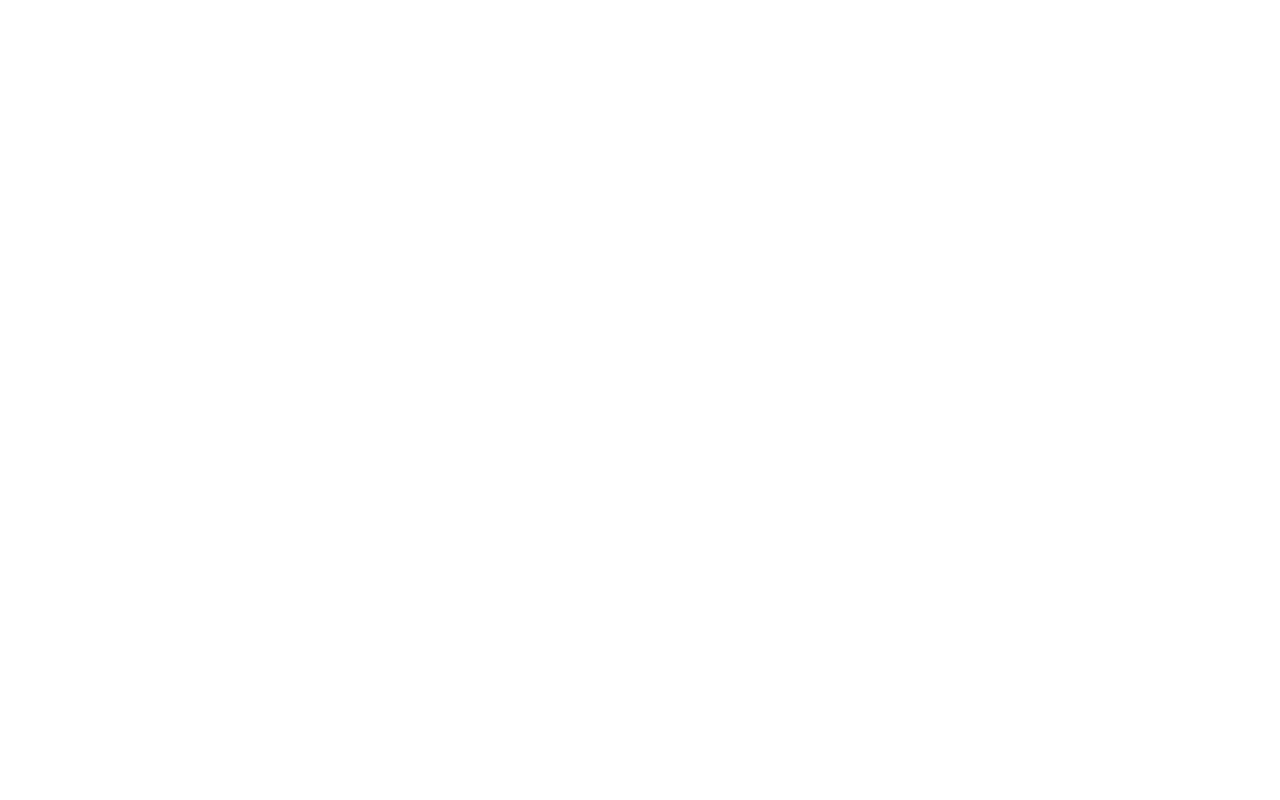
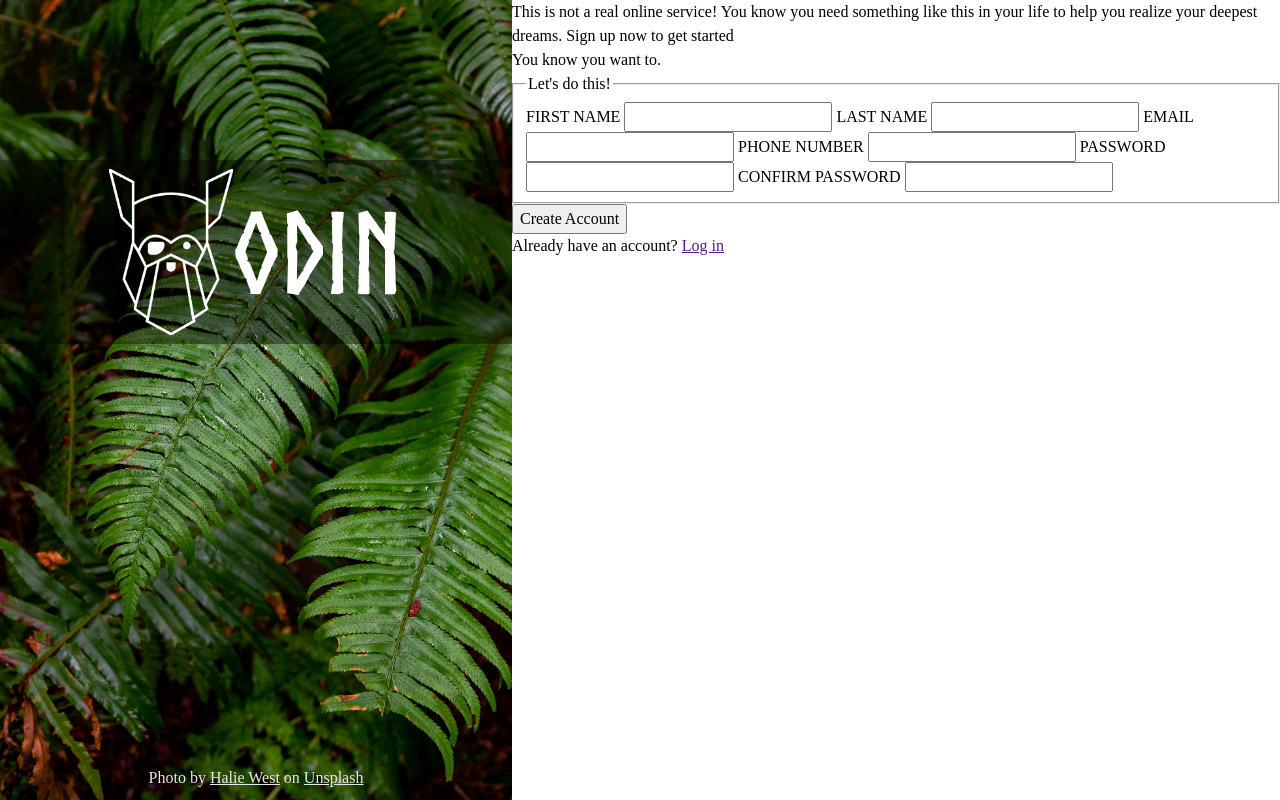
Before and after one commit to NickBzy/sign-up-form, a plain HTML site: page index.html in a window 1280 px wide. Drawn offline with Linux system fonts and the light colour scheme.

Commit message:
Add styling and assets to left side

```diff
--- a/index.html
+++ b/index.html
@@ -4,9 +4,51 @@
     <meta charset="UTF-8">
     <meta name="viewport" content="width=device-width, initial-scale=1.0">
     <link rel="stylesheet" href="./styles/styles.css">
+    <link rel="stylesheet" href="./fonts/stylesheet.css">
     <title>Sign-Up Form</title>
 </head>
 <body>
+    <div class="container">
+        <div class="left-side">
+            <img src="./images/main.jpg" alt="soccer background" class="main-img">
+            <div class="brand">
+                <img src="./images/odin.png" alt="odin logo">
+                <h1>ODIN</h1>
+            </div>
+            <p class="credits">Photo by <a href="https://unsplash.com/fr/@haliewestphoto">Halie West</a> on <a href="https://unsplash.com">Unsplash</a></p>
+        </div>
+
+        <div class="right-side">
+            <p>This is not a real online service! You know you need something
+                like this in your life to help you realize your deepest dreams.
+                Sign up now to get started
+            </p>
+            <p>You know you want to.</p>
+
+            <form action="" method="post">
+                <fieldset>
+                    <legend>Let's do this!</legend>
+                    <label for="first-name">FIRST NAME</label>
+                    <input type="text">
+                    <label for="last-name">LAST NAME</label>
+                    <input type="text">
+
+                    <label for="email">EMAIL</label>
+                    <input type="email">
+                    <label for="phone">PHONE NUMBER</label>
+                    <input type="tel">
+
+                    <label for="password">PASSWORD</label>
+                    <input type="password">
+                    <label for="confirm-password">CONFIRM PASSWORD</label>
+                    <input type="password">
+                </fieldset>
+                <button type="submit">Create Account</button>
+            </form>
+            <p>Already have an account? <a href="">Log in</a></p>
+        </div>
+    </div>
+
 
     <script src="./scripts/script.js"></script>
 </body>
--- a/styles/styles.css
+++ b/styles/styles.css
@@ -0,0 +1,106 @@
+/* CSS RESETS: 9 RESETS */
+/* 1. Use a more-intuitive box-sizing model */
+*, *::before, *::after {
+    box-sizing: border-box;
+}
+
+  /* 2. Remove default margin */
+* {
+    margin: 0;
+}
+
+body {
+/* 3. Add accessible line-height */
+line-height: 1.5;
+/* 4. Improve text rendering */
+-webkit-font-smoothing: antialiased;
+}
+
+/* 5. Improve media defaults */
+img, picture, video, canvas, svg {
+display: block;
+max-width: 100%;
+}
+
+/* 6. Inherit fonts for form controls */
+input, button, textarea, select {
+font: inherit;
+}
+
+/* 7. Avoid text overflows */
+p, h1, h2, h3, h4, h5, h6 {
+overflow-wrap: break-word;
+}
+
+/* 8. Improve line wrapping */
+p {
+text-wrap: pretty;
+}
+h1, h2, h3, h4, h5, h6 {
+text-wrap: balance;
+}
+
+/*
+9. Create a root stacking context
+*/
+#root, #__next {
+isolation: isolate;
+}
+
+/* CUSTOM STYLING */
+:root {
+    --kaki-green: #596D48;
+    --light-grey: #E5E7EB;
+}
+
+.container {
+    display: flex;
+    height: 100%;
+}
+
+.left-side {
+    flex: 0 0 40%;
+    height: 100vh;
+    overflow: hidden;
+    position: relative;
+}
+
+.left-side .main-img {
+    height: 100%;
+    width: 100%;
+    object-fit: cover;
+    object-position: left center;
+}
+
+.brand {
+    position: absolute;
+    top: 20%;
+    width: 100%;
+    display: flex;
+    justify-content: center;
+    align-items: center;
+    background-color: rgba(0, 0, 0, 0.4);
+    padding: 8px;
+}
+
+.brand img {
+    width: 25%;
+}
+
+.brand h1 {
+    color: white;
+    font-family: 'Norse';
+    font-size: calc(3rem + 5vw);
+}
+
+.credits {
+    position: absolute;
+    width: 100%;
+    bottom: 10px;
+    text-align: center;
+    color: var(--light-grey);
+}
+
+.credits a {
+    color: var(--light-grey)
+}
```
Also changed, not shown: images/main.avif (added), images/main.jpg (added), images/odin.png (added), 1 other file.
